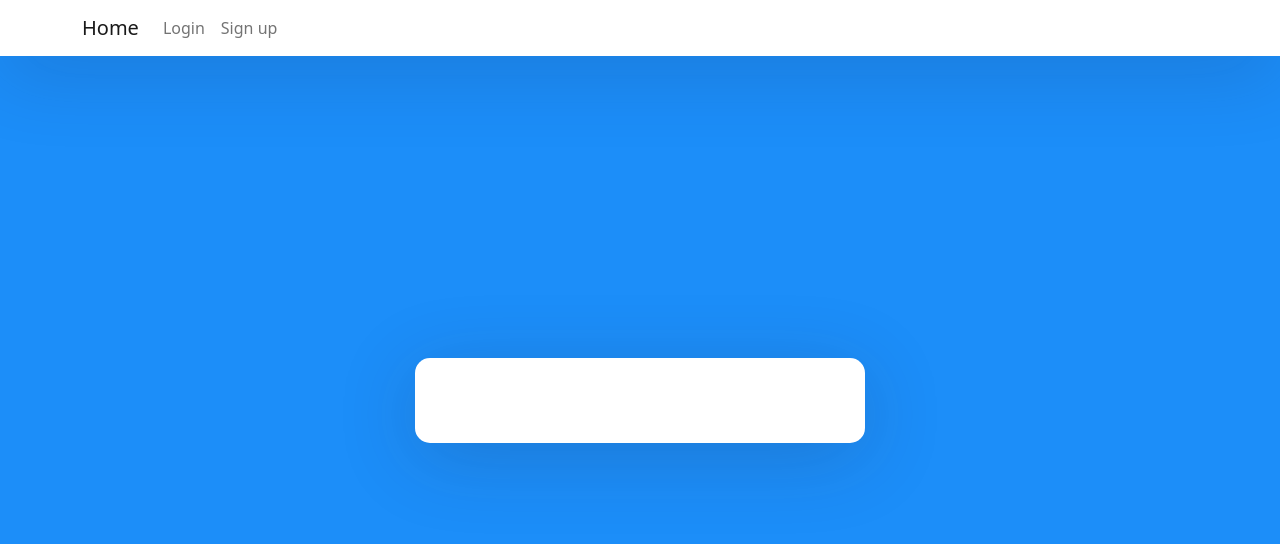
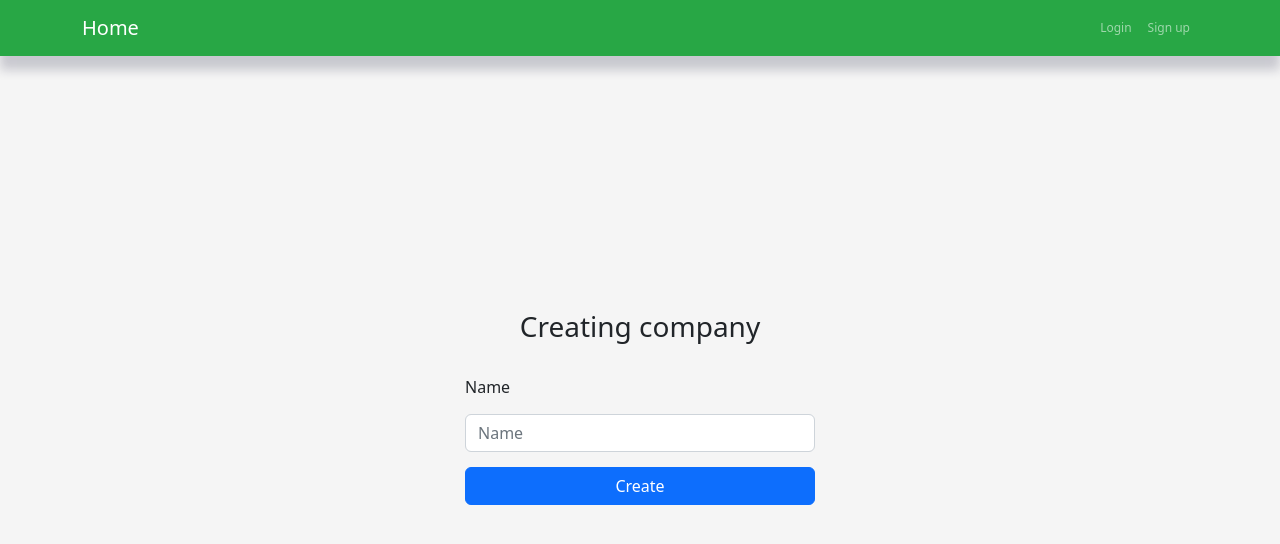
Before and after one commit to kotenko2002/Cimas-client, a Vue app: page /companyRegister in a window 1280 px wide. Before the commit this address had no page. Shown: the top 544 px of the page. Built offline with nearby package versions, Linux system fonts and the light colour scheme; what @meforma/vue-toaster would draw is missing.

Commit message:
add normal registration

```diff
--- a/src/App.vue
+++ b/src/App.vue
@@ -1,9 +1,7 @@
 <template>
   <nav-bar/>
-  <div class="auth-wrapper">
-    <div class="auth-inner">
-      <router-view/>
-    </div>
+  <div class="temp-wrapper">
+    <router-view/>
   </div>
 </template>
 
@@ -32,7 +30,7 @@ export default  {
   }
 
   body{
-    background: #1C8EF9 !important;
+    background-color: #f5f5f5;
     min-height:  100vh;
     display: flex;
     font-weight: 400;
@@ -42,7 +40,7 @@ export default  {
     font-weight: 500;
   }
 
-  body, html, #app, #root, .auth-wrapper{
+  body, html, #app, #root{
     width: 100%;
     height: 100%;
   }
@@ -51,43 +49,19 @@ export default  {
     text-align: center;
   }
 
-  .navbar-light {
-    background: #ffffff;
-    box-shadow: 0px 14px 80px rgba(24, 25, 58, 0.2);
-  }
-
-  .auth-wrapper {
+  .temp-wrapper {
+    margin-top: 56px;
     display: flex;
     justify-content: center;
+    align-items: center;
     flex-direction: column;
     text-align: left;
   }
 
-  .auth-inner {
-    min-width: 450px;
-    margin: auto;
-    background: #ffffff;
-    box-shadow: 0px 14px 80px rgba(34, 35, 58, 0.2);
-    padding: 40px 55px 45px 55px;
-    border-radius: 15px;
-    transition: all .3s;
-  }
-
-  .auth-wrapper .form-control:focus {
-    border-color: #167bff;
-    box-shadow: none;
-  }
-
-  .auth-wrapper h3 {
+  h3 {
     text-align: center;
     margin: 0;
     line-height: 1;
     padding-bottom: 20px;
   }
-
-  .custom-control-label {
-    font-weight: 400;
-  }
-
-
 </style>
--- /dev/null
+++ b/src/common/enums/role.js
@@ -0,0 +1,5 @@
+export const Role = {
+    'Worker': 1,
+    'Reviewer': 2,
+    'CompanyAdmin': 3,
+}
--- a/src/components/Home.vue
+++ b/src/components/Home.vue
@@ -2,12 +2,13 @@
   <div>
     <div v-if="user">
       <h3>You are log in</h3>
-      <h4>{{user.name}} {{user.role}}</h4>
+      <h4>{{user.name}}</h4>
     </div>
     <div v-else>
       <h3>You are not authorized</h3>
     </div>
   </div>
+  <img style="width: 70%" src="https://www.grandsierraresort.com/hubfs/recreation/Grand-Sierra-Cinema-view-of-auditorium_q085_1920x1080.jpg">
 </template>
 
 <script>
--- a/src/components/NavBar.vue
+++ b/src/components/NavBar.vue
@@ -1,24 +1,38 @@
 <template>
-  <nav class="navbar navbar-expand navbar-light fixed-top">
+  <nav class="navbar navbar-expand navbar-dark fixed-top">
     <div class="container">
+      <div class="d-flex">
         <router-link to="/" class="navbar-brand">Home</router-link>
+        <div v-if="user">
+          <ul class="navbar-nav ml-auto">
+            <li class="nav-item">
+              <a href="#" class="nav-link">Cinemas</a>
+            </li>
+            <li>
+              <a href="#" class="nav-link">Employees</a>
+            </li>
+          </ul>
+        </div>
+      </div>
+      <div class="auth">
         <div v-if="!user" class="collapse navbar-collapse">
           <ul class="navbar-nav ml-auto">
             <li class="nav-item">
               <router-link to="/login" class="nav-link">Login</router-link>
             </li>
             <li class="nav-item">
-            <router-link to="/register" class="nav-link">Sign up</router-link>
+              <router-link v-if="getCompanyId" to="/register" class="nav-link">Sign up</router-link>
+              <router-link v-else to="/companyRegister" class="nav-link">Sign up</router-link>
             </li>
           </ul>
         </div>
-
         <div v-else class="collapse navbar-collapse">
           <ul class="navbar-nav ml-auto">
             <li class="nav-item">
               <a href="javascript:void(0)" @click="handleClick" class="nav-link">Sign out</a>
             </li>
           </ul>
+        </div>
       </div>
     </div>
   </nav>
@@ -34,6 +48,9 @@ export default {
       localStorage.removeItem('token');
       this.$store.dispatch('user', null);
       this.$router.push('/');
+    },
+    getCompanyId() {
+      return localStorage.getItem('companyId');
     }
   },
   computed: {
@@ -43,5 +60,12 @@ export default {
 </script>
 
 <style scoped>
+.navbar-dark {
+  background: #28A745;
+  box-shadow: 0px 14px 10px rgba(24, 25, 58, 0.2);
+}
 
+.auth {
+  font-size: 12px;
+}
 </style>
--- /dev/null
+++ b/src/components/auth/CompanyRegister.vue
@@ -0,0 +1,49 @@
+<template>
+  <div class="container">
+    <form @submit.prevent="handleSubmit">
+      <h3>Creating company</h3>
+      <div class="form-group">
+        <label>Name</label>
+        <input type="text" class="form-control" placeholder="Name" v-model="name">
+      </div>
+      <button class="btn btn-primary w-100">Create</button>
+    </form>
+  </div>
+</template>
+
+<script>
+import axios from "axios";
+
+export default {
+  name: 'company-register',
+  data () {
+    return {
+      name: '',
+    }
+  },
+  methods: {
+    async handleSubmit() {
+      const companyId = await axios.post('/company/add', {
+        name: this.name,
+      });
+      localStorage.setItem('companyId', companyId.data);
+
+      this.$router.push('/register');
+    }
+  }
+}
+</script>
+
+<style scoped>
+form * {
+  margin-bottom: 15px;
+  width: 350px;
+}
+
+.container {
+  display: flex;
+  justify-content: center;
+  align-items: center;
+  height: 90vh;
+}
+</style>
--- a/src/components/Login.vue
+++ b/src/components/auth/Login.vue
@@ -1,5 +1,5 @@
 <template>
-  <div>
+  <div class="container">
     <form @submit.prevent="handleSubmit">
       <h3>Login</h3>
       <div class="form-group">
@@ -45,5 +45,13 @@ export default {
 <style scoped>
   form * {
     margin-bottom: 15px;
+    width: 350px;
+  }
+
+  .container {
+    display: flex;
+    justify-content: center;
+    align-items: center;
+    height: 90vh;
   }
 </style>
--- a/src/components/Register.vue
+++ b/src/components/auth/Register.vue
@@ -1,12 +1,12 @@
 <template>
-  <div>
+  <div class="container">
     <form @submit.prevent="handleSubmit">
       <h3>Sing Up</h3>
       <div class="form-group">
         <label>Name</label>
         <input type="text" class="form-control" placeholder="Name" v-model="name">
       </div>
-      <div class="form-group">
+      <div v-if="!getCompanyId" class="form-group">
         <label>Role</label>
         <select class="form-select" v-model="role">
           <option v-for="option in roleOptions" v-bind:value="option.value">
@@ -29,6 +29,7 @@
 
 <script>
 import axios from "axios";
+import {Role} from "@/common/enums/role";
 
 export default {
   name: 'register',
@@ -45,17 +46,30 @@ export default {
       ]
     }
   },
+  mounted() {
+    if(!localStorage.getItem('companyId')
+      && !localStorage.getItem('token')) {
+      this.$router.push('/companyRegister');
+    } else {
+      this.role = Role.CompanyAdmin;
+    }
+
+  },
   methods:{
     async handleSubmit() {
-      const response = await axios.post('/auth/register', {
-        companyId: 1,
+      await axios.post('/auth/register', {
+        companyId: localStorage.getItem('companyId'),
         login: this.login,
         password: this.password,
         name: this.name,
         role: this.role,
       });
 
+      localStorage.removeItem('companyId');
       this.$router.push('/login');
+    },
+    getCompanyId() {
+      return localStorage.getItem('companyId');
     }
   }
 }
@@ -64,5 +78,13 @@ export default {
 <style scoped>
 form * {
   margin-bottom: 15px;
+  width: 350px;
+}
+
+.container {
+  display: flex;
+  justify-content: center;
+  align-items: center;
+  height: 90vh;
 }
 </style>
--- a/src/router/index.js
+++ b/src/router/index.js
@@ -1,12 +1,14 @@
 import { createRouter, createWebHistory } from 'vue-router'
 import Home from "@/components/Home";
-import Login from "@/components/Login";
-import Register from "@/components/Register";
+import Login from "@/components/auth/Login";
+import Register from "@/components/auth/Register";
+import CompanyRegister from "@/components/auth/CompanyRegister";
 
 const routes = [
   { path: '/', component: Home },
   { path: '/login', component: Login },
   { path: '/register', component: Register },
+  { path: '/companyRegister', component: CompanyRegister },
 ]
 
 const router = createRouter({
```
Lines whose indentation alone changed are shown as unchanged.
